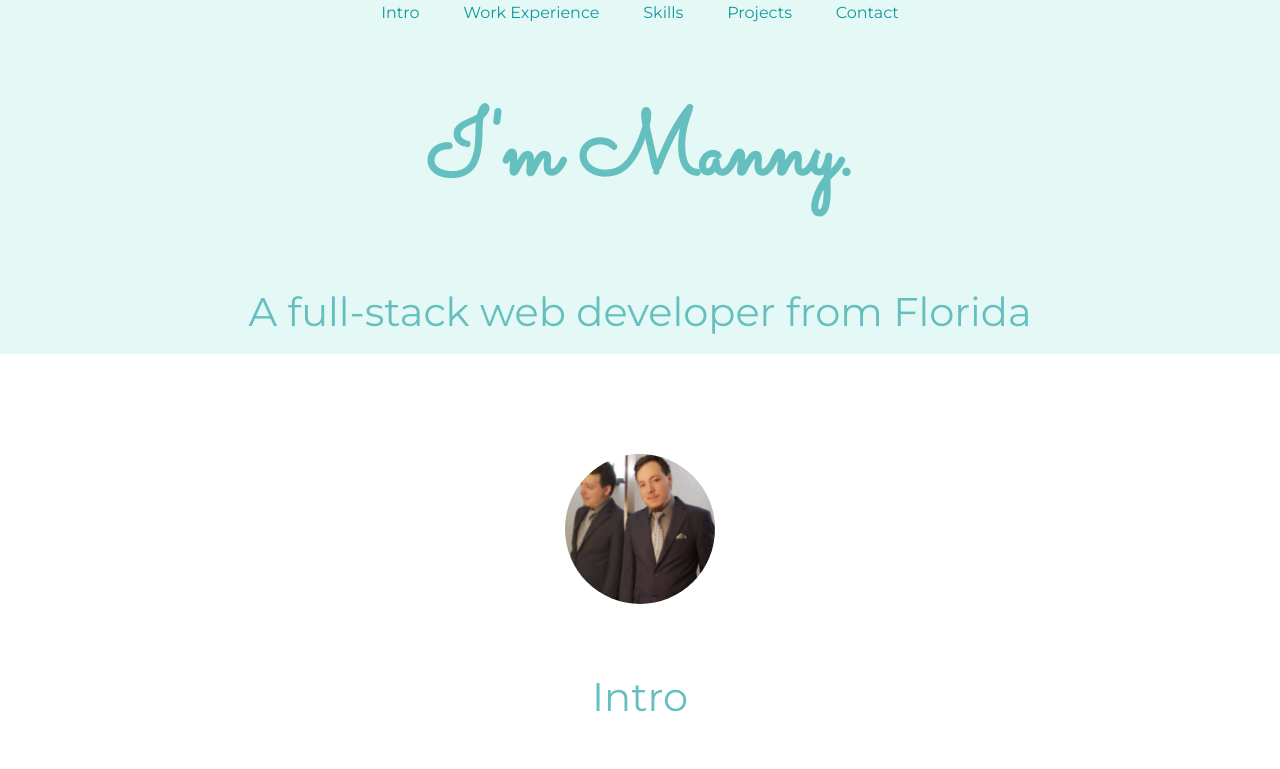
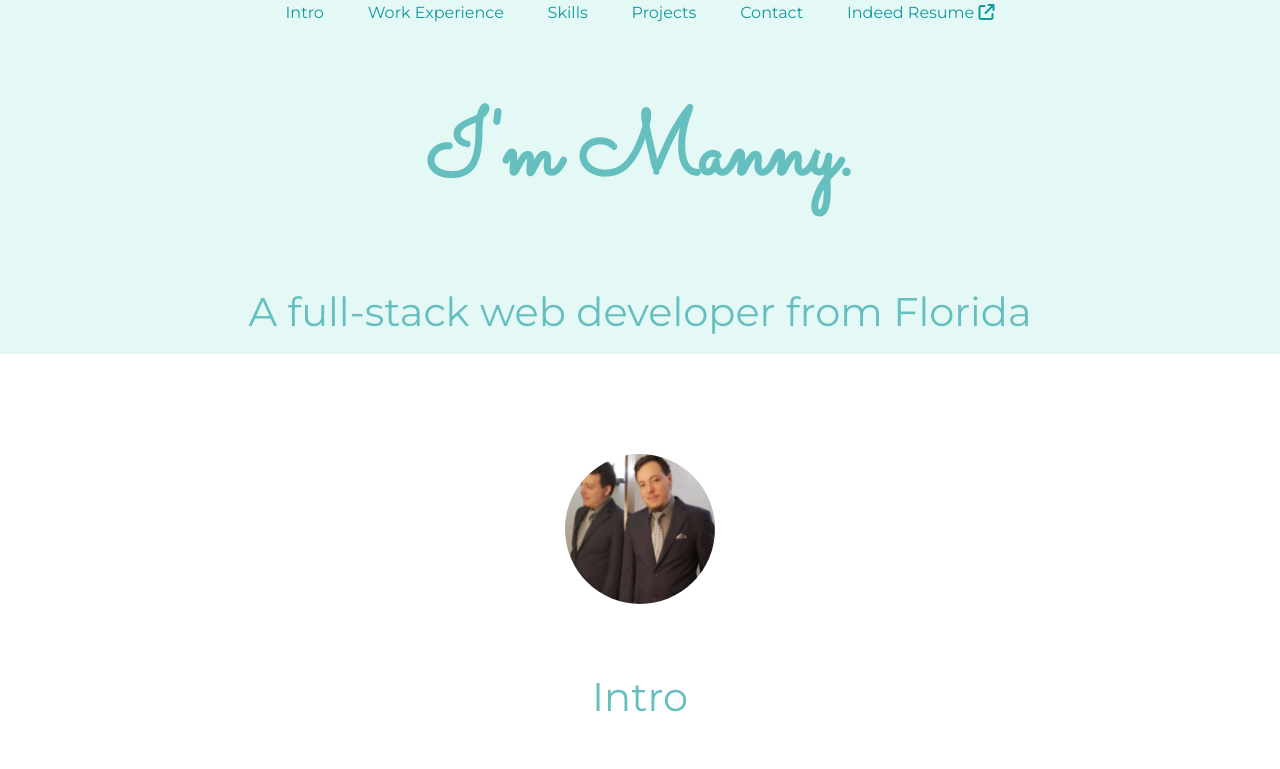
Before and after one commit to manny53365/Web-Dev-Portfolio, a plain HTML site: page index.html in a window 1280 px wide. Shown: the top 769 px of the page. Drawn offline with Linux system fonts and the light colour scheme.

Commit message:
added a link to my indeed resume

```diff
--- a/index.html
+++ b/index.html
@@ -23,6 +23,7 @@
             <a href="#skills-section">Skills</a>
             <a href="#projects">Projects</a>
             <a href="#contact-me">Contact</a>
+            <a href="https://profile.indeed.com/p/manuelr-zglbr6m" target="_blank" rel="noopener noreferrer">Indeed Resume <i class="fa-solid fa-arrow-up-right-from-square"></i></a>
         </nav>
         <h1>I'm Manny.</h1>
         <h2>A full-stack web developer from Florida</h2>
```
